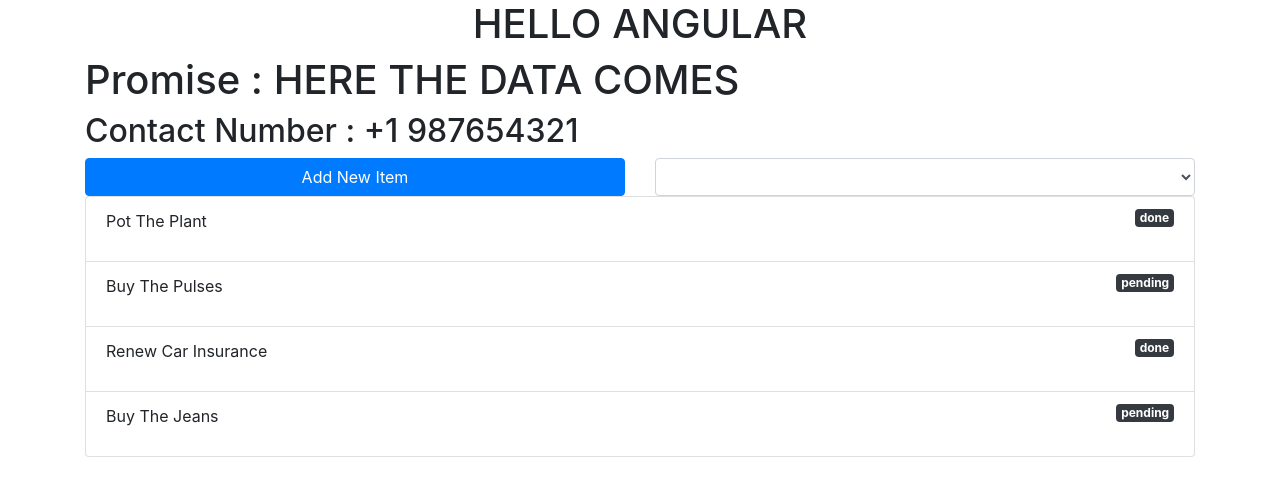
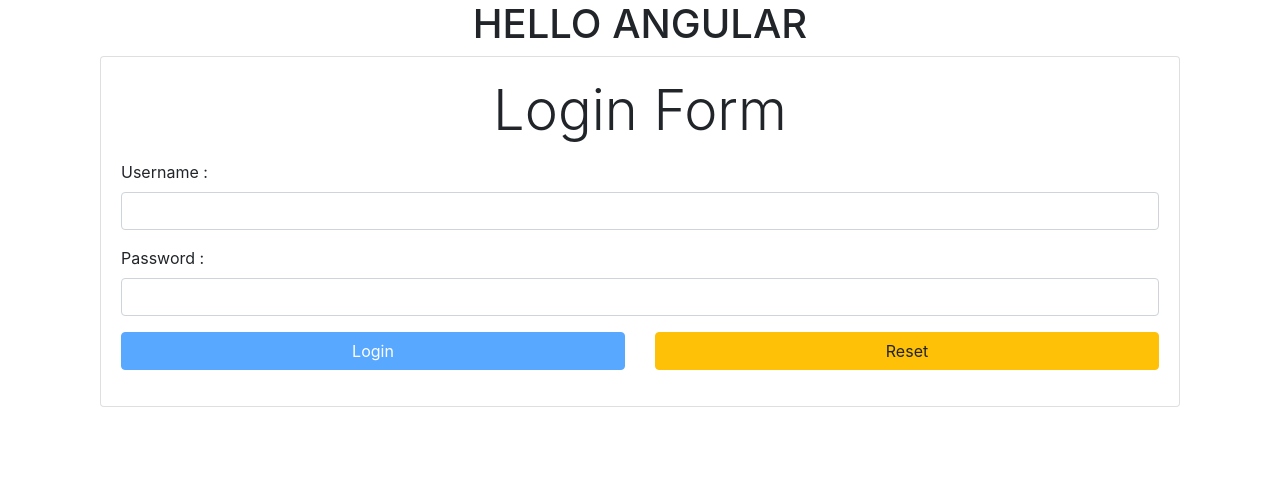
Before and after one commit to synergy2411/sbi-users-app, an Angular app: page / in a window 1280 px wide. Shown: the top 496 px of the page. Built offline with nearby package versions, Linux system fonts and the light colour scheme.

Commit message:
template login form added

```diff
--- a/src/app/app.component.html
+++ b/src/app/app.component.html
@@ -1,7 +1,10 @@
 <div class="container">
   <h1 class="text-center">HELLO ANGULAR</h1>
 
-  <app-pipe-demo></app-pipe-demo>
+
+  <app-login></app-login>
+
+  <!-- <app-pipe-demo></app-pipe-demo> -->
 
   <!-- <app-users></app-users> -->
 </div>
--- a/src/app/app.module.ts
+++ b/src/app/app.module.ts
@@ -12,6 +12,7 @@
 import { PipeDemoComponent } from './components/pipe-demo/pipe-demo.component';
 import { CountryCodePipe } from './pipes/country-code.pipe';
 import { FilterPipe } from './pipes/filter.pipe';
+import { LoginComponent } from './components/auth/login/login.component';
 
 @NgModule({
   declarations: [     // Components, Pipes & Directives
@@ -21,7 +22,8 @@
     DelayDirective,
     PipeDemoComponent,
     CountryCodePipe,
-    FilterPipe
+    FilterPipe,
+    LoginComponent
   ],
   imports: [          // Modules - Built-in / Custom
     BrowserModule, FormsModule
--- /dev/null
+++ b/src/app/components/auth/login/login.component.css
@@ -0,0 +1,12 @@
+.ng-dirty.ng-valid[name="username"]{
+  border-bottom: 2px green solid;
+}
+.ng-dirty.ng-invalid[name="username"]{
+  border-bottom: 2px red solid;
+}
+.ng-dirty.ng-valid[name="password"]{
+  border-bottom: 2px green solid;
+}
+.ng-dirty.ng-invalid[name="password"]{
+  border-bottom: 2px red solid;
+}
--- /dev/null
+++ b/src/app/components/auth/login/login.component.html
@@ -0,0 +1,34 @@
+<div class="container">
+  <div class="card">
+    <div class="card-body">
+      <p class="text-center display-4">Login Form</p>
+      <form #f = "ngForm">
+        <!-- Username -->
+        <div class="form-group">
+          <label for="username">Username : </label>
+          <input type="email" class="form-control"
+            name="username" ngModel minlength="6" email required/>
+        </div>
+        <!-- Password -->
+        <div class="form-group">
+          <label for="password">Password : </label>
+          <input type="password" name="password" class="form-control"
+            required ngModel minlength="6" />
+        </div>
+        <div class="form-group">
+          <div class="row">
+            <div class="col-6">
+              <button class="btn btn-primary btn-block"
+                (click) = "onLogin(f)"
+                [disabled] = "!f.valid">Login</button>
+            </div>
+            <div class="col-6">
+              <button class="btn btn-warning btn-block"
+               (click)="onReset(f)">Reset</button>
+            </div>
+          </div>
+        </div>
+      </form>
+    </div>
+  </div>
+</div>
--- /dev/null
+++ b/src/app/components/auth/login/login.component.ts
@@ -0,0 +1,24 @@
+import { Component, OnInit } from '@angular/core';
+import { NgForm } from '@angular/forms';
+
+@Component({
+  selector: 'app-login',
+  templateUrl: './login.component.html',
+  styleUrls: ['./login.component.css']
+})
+export class LoginComponent implements OnInit {
+
+  onLogin(f : NgForm){
+    console.log(f);
+  }
+
+  onReset(f : NgForm){
+    f.reset();
+  }
+
+  constructor() { }
+
+  ngOnInit(): void {
+  }
+
+}
--- a/src/app/pipes/filter.pipe.ts
+++ b/src/app/pipes/filter.pipe.ts
@@ -10,8 +10,7 @@
     filteredStatus: string
   ): Array<{ label: string; status: string }> {
 
-    console.log("[TRANSFORM]");
-
+    // console.log("[TRANSFORM]");
 
     if(value.length == 0 || filteredStatus == ""){
       return value;
```
